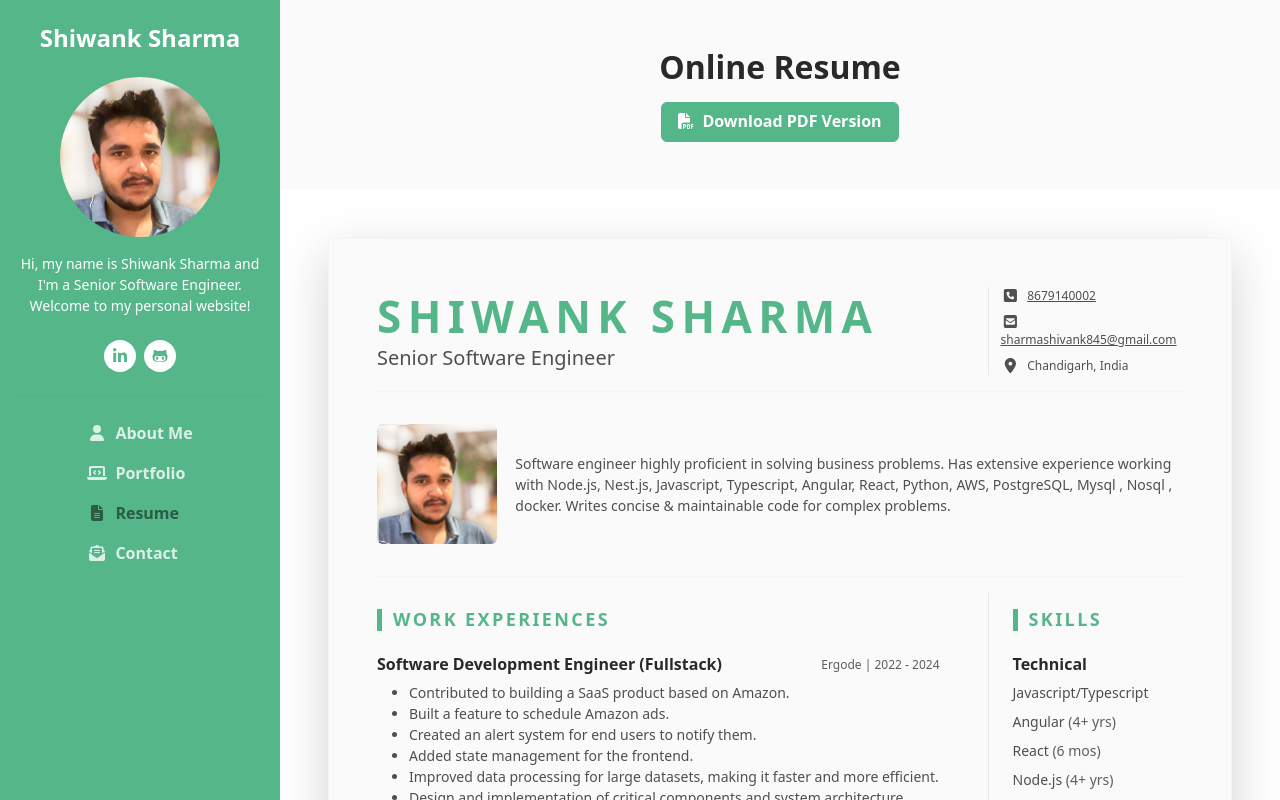
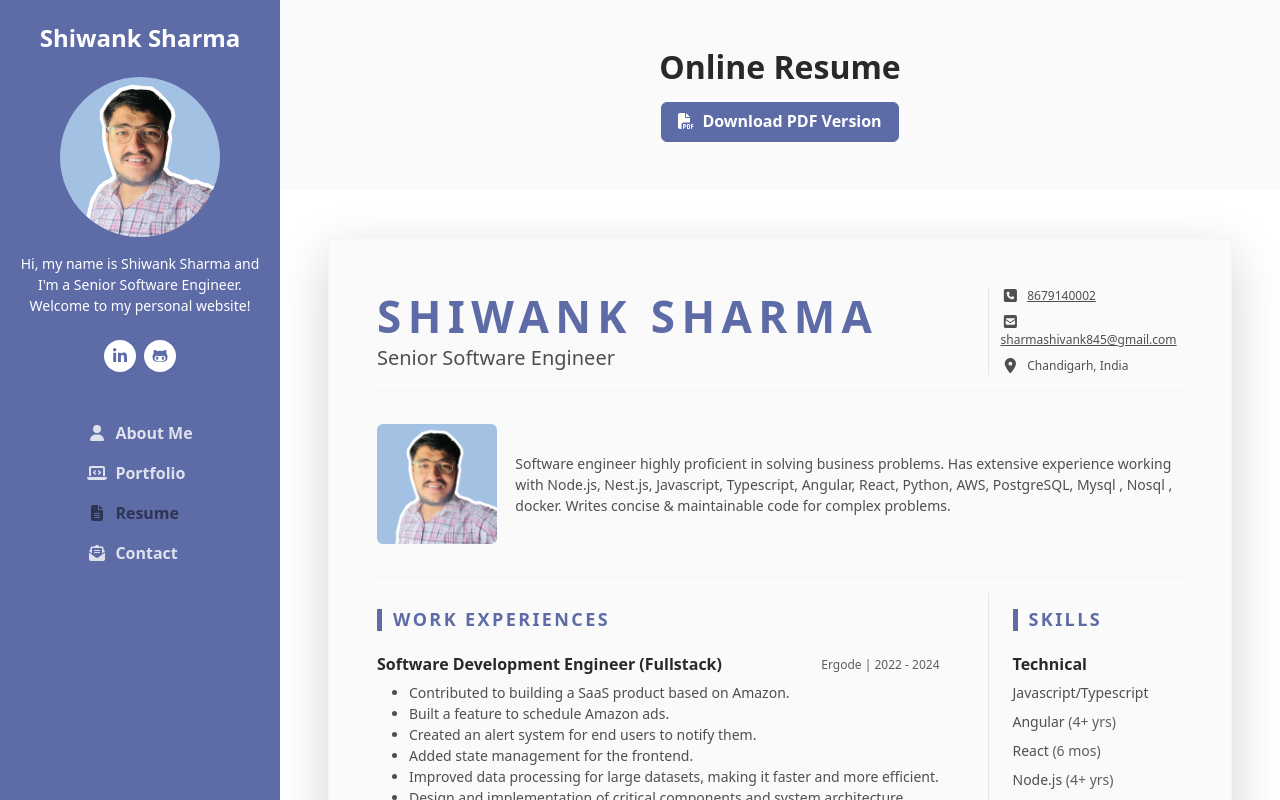
Before and after one commit to shivank4687/my-portfolio, an Angular app: page /resume in a window 1280 px wide. Shown: the top 800 px of the page. Built offline with nearby package versions, Linux system fonts and the light colour scheme.

Commit message:
updated seo and profile and form submission

```diff
--- a/src/app/components/contact/contact.component.html
+++ b/src/app/components/contact/contact.component.html
@@ -29,7 +29,8 @@
 
 	    <section class="contact-section px-3 py-5 p-md-5">
 		    <div class="container">
-			    <form id="contact-form" class="contact-form col-lg-8 mx-lg-auto" method="post" action="https://formspree.io/f/xeogvvog">
+			    <form  class="contact-form col-lg-8 mx-lg-auto" name="contact" netlify >
+					<!-- method="post" action="https://formspree.io/f/xeogvvog" -->
 			        <h3 class="text-center mb-3">Get In Touch</h3>
 			        <div class="row g-3">
 		                <div class="col-12 col-md-6">
--- a/src/app/components/profile-navigation-panel/profile-navigation-panel.component.html
+++ b/src/app/components/profile-navigation-panel/profile-navigation-panel.component.html
@@ -10,7 +10,7 @@
 
         <div id="navigation" class="collapse navbar-collapse flex-column" >
           <div class="profile-section pt-3 pt-lg-0">
-            <img class="profile-image mb-3 rounded-circle mx-auto" src="assets/images/profile1.png" alt="image" >
+            <img class="profile-image mb-3 rounded-circle mx-auto"  src="assets/images/11.png" alt="image" >
 
             <div class="bio mb-3">{{profile.description}}</div><!--//bio-->
             <ul class="social-list list-inline py-2 mx-auto">
--- a/src/app/components/resume/resume.component.html
+++ b/src/app/components/resume/resume.component.html
@@ -31,7 +31,7 @@
             <div class="resume-intro py-3">
                 <div class="row align-items-center">
                     <div class="col-12 col-md-3 col-xl-2 text-center">
-                        <img class="resume-profile-image mb-3 mb-md-0 me-md-5  ms-md-0 rounded mx-auto" src="assets/images/profile1.png" alt="image">
+                        <img class="resume-profile-image mb-3 mb-md-0 me-md-5  ms-md-0 rounded mx-auto" src="assets/images/11.png" alt="image">
                     </div>
 
                     <div class="col text-start">
--- a/src/index.html
+++ b/src/index.html
@@ -14,7 +14,7 @@
 	<meta http-equiv="X-UA-Compatible" content="IE=edge">
 	<meta name="viewport" content="width=device-width, initial-scale=1.0">
 	<meta name="description" content="Experienced full-stack developer building fast, modern web apps using JavaScript, React, and Node.js." />
-	<meta name="keywords" content="Javascript, Typescript, Backend, Database, Expert, AWS, Web Developer, Portfolio, Frontend, Fullstack" />
+	<meta name="keywords" content="Software Engineer,Software Developer,Javascript, Typescript, Backend, Database, Expert, AWS, Web Developer, Portfolio, Frontend, Fullstack" />
 	<meta name="author" content="Shiwank Sharma" />
 	<meta name="robots" content="index, follow" />
 	<!-- <link rel="shortcut icon" href="favicon.ico">  -->
@@ -22,6 +22,16 @@
 	<!-- Google Fonts -->
 	<link href="https://fonts.googleapis.com/css?family=Roboto:300,400,500,700" rel="stylesheet">
 
+	<script type="application/ld+json">
+		{
+		  "@context": "https://schema.org",
+		  "@type": "Person",
+		  "name": "Shiwank Sharma",
+		  "jobTitle": "Full Stack Engineer",
+		  "url": "https://full-stack-engineer.netlify.app",
+		  "sameAs": ["https://www.linkedin.com/in/software-developer-shivank-sharma-b29b35176/", "https://github.com/shivank4687"]
+		}
+		</script>
 	<!-- FontAwesome JS -->
     <script defer src="assets/fontawesome/js/all.js"></script>
 
@@ -29,7 +39,7 @@
     <link rel="stylesheet" href="assets/plugins/tiny-slider/tiny-slider.css">
 
 	<!-- Theme CSS -->
-	<link id="theme-style" rel="stylesheet" href="assets/css/theme-1.css">
+	<link id="theme-style" rel="stylesheet" href="assets/css/theme-7.css">
 </head>
 <body>
 	<script async src="https://www.googletagmanager.com/gtag/js?id=G-RFP2WJBS3K"></script>
```
Also changed, not shown: public/assets/images/11.png (added).
